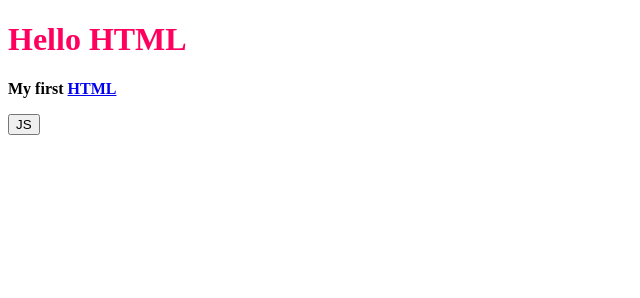
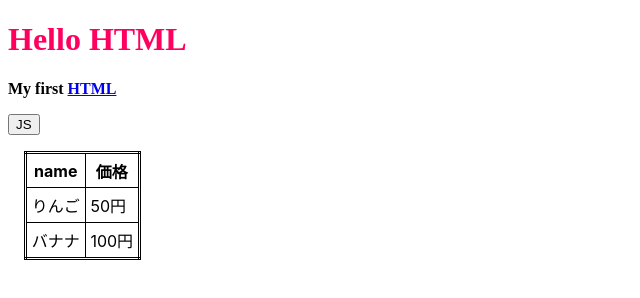
Before and after one commit to g2stellar/http-server-exercise, a plain HTML site: page index.html in a window 1280 px wide. Shown: the whole page, without its empty margins (0-640 px from the left). Drawn offline with Linux system fonts and the light colour scheme.

Commit message:
add table

```diff
--- a/index.html
+++ b/index.html
@@ -8,6 +8,19 @@
       }
       p {
         font-weight: bold;
+      }
+      table {
+        font-family: -apple-system, BlinkMacSystemFont, "Segoe UI", Roboto,
+          Oxygen, Ubuntu, Cantarell, "Open Sans", "Helvetica Neue", sans-serif;
+        margin: 1rem;
+        border: double;
+        border-collapse: collapse;
+      }
+      th,
+      tr,
+      td {
+        border: solid 1px;
+        padding: 0.3rem;
       }
     </style>
     <script>
@@ -29,5 +42,19 @@
     </p>
     <button onClick="clickHandler()">JS</button>
     <div id="box"></div>
+    <table>
+      <tr>
+        <th>name</th>
+        <th>価格</th>
+      </tr>
+      <tr>
+        <td>りんご</td>
+        <td>50円</td>
+      </tr>
+      <tr>
+        <td>バナナ</td>
+        <td>100円</td>
+      </tr>
+    </table>
   </body>
 </html>
```
